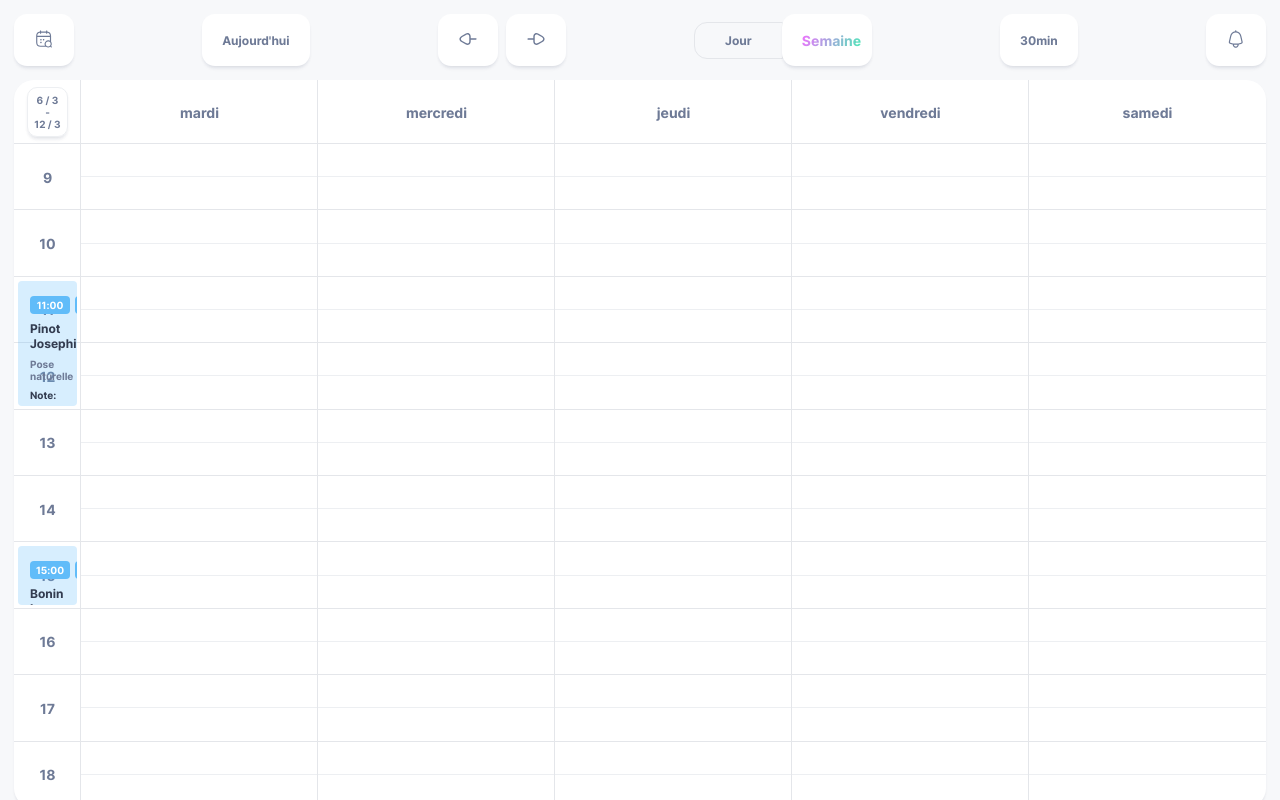
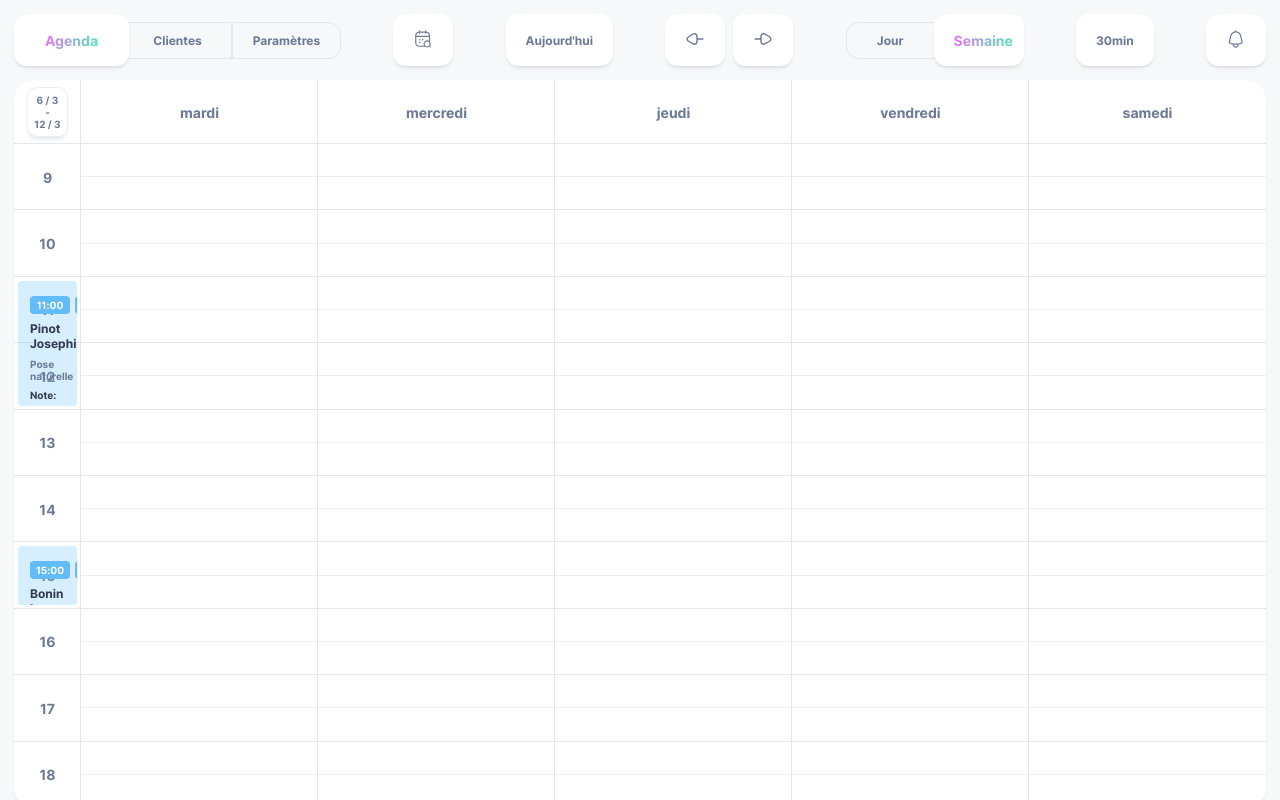
Before and after one commit to jpjcq/proplanner-admin, a React (Vite) app: page / in a window 1280 px wide. Built offline with nearby package versions, Linux system fonts and the light colour scheme.

Commit message:
page switcher done

```diff
--- a/src/App.tsx
+++ b/src/App.tsx
@@ -1,4 +1,4 @@
-import { useState } from "react";
+import { useContext, useRef, useState } from "react";
 import Agenda from "./components/Agenda";
 import Slider from "react-slick";
 import DatePicker from "./components/DatePicker";
@@ -6,11 +6,18 @@ import Navbar from "./components/Navbar";
 import "slick-carousel/slick/slick.css";
 import "slick-carousel/slick/slick-theme.css";
 import CustomerList from "./components/CustomerList";
+import SliderContext from "./contexts/slider/slider-context";
 
 export default function App() {
   const [isDatePickerOpen, setIsDatePickerOpen] = useState(false);
-  const [activeSlide, setActiveSlide] = useState(0);
-  console.log(activeSlide);
+  const sliderRef = useRef<Slider>(null);
+  const sliderCtx = useContext(SliderContext);
+
+  const goToSlide = (index: number): void => {
+    sliderRef.current?.slickGoTo(index);
+    sliderCtx.setActiveSlider(index);
+  };
+
   var settings = {
     dots: false,
     infinite: true,
@@ -18,20 +25,17 @@ export default function App() {
     slidesToShow: 1,
     slidesToScroll: 1,
     afterChange: (current: number) => {
-      setActiveSlide(current);
+      sliderCtx.setActiveSlider(current);
     },
   };
   return (
     <>
-      <Navbar
-        onDatePickerClick={setIsDatePickerOpen}
-        activeSlide={activeSlide}
-      />
+      <Navbar onDatePickerClick={setIsDatePickerOpen} goToSlide={goToSlide} />
       <DatePicker
         isOpen={isDatePickerOpen}
         onDismiss={() => setIsDatePickerOpen(false)}
       />
-      <Slider {...settings}>
+      <Slider {...settings} ref={sliderRef}>
         <Agenda />
         <CustomerList />
         <Agenda />
--- a/src/components/CustomerList/index.tsx
+++ b/src/components/CustomerList/index.tsx
@@ -48,10 +48,10 @@ export default function CustomerList() {
           <SmallSubHeader>{customer.name}</SmallSubHeader>
         </Name>
         <Infos>
-          <SmallSubHeader style={{ marginRight: "25px" }}>
+          <SmallSubHeader style={{ marginRight: "25px" }} fontWeight={500}>
             {customer.tel}
           </SmallSubHeader>
-          <SmallSubHeader style={{ marginRight: "75px" }}>
+          <SmallSubHeader style={{ marginRight: "75px" }} fontWeight={500}>
             {customer.mail}
           </SmallSubHeader>
           <Links>
--- /dev/null
+++ b/src/components/Navbar/PageSwitcher.tsx
@@ -0,0 +1,111 @@
+import { useContext } from "react";
+import styled from "styled-components";
+import SliderContext from "../../contexts/slider/slider-context";
+import NavButton from "./NavButton";
+
+const SwitchWrapper = styled.div<{ activeSlide: number }>`
+  position: relative;
+  height: 100%;
+  min-width: 327px;
+  display: flex;
+  align-items: center;
+  ${({ activeSlide }) => {
+    let css = "";
+    switch (activeSlide) {
+      case 0:
+        css += `justify-content: flex-start;`;
+        return css;
+      case 1:
+        css += `justify-content: center;`;
+        return css;
+      case 2:
+        css += `justify-content: flex-end;`;
+        return css;
+    }
+  }}
+`;
+
+const BackgroundWrapper = styled.div`
+  position: absolute;
+  display: flex;
+  width: 100%;
+  height: 37px;
+  z-index: 1;
+`;
+
+const BackgroundButtonLeft = styled.div`
+  height: 37px;
+  width: 50%;
+  display: flex;
+  justify-content: center;
+  align-items: center;
+  font-size: 12px;
+  font-weight: 700;
+  color: ${({ theme }) => theme.colors.policeMedium};
+  border: 1px solid ${({ theme }) => theme.colors.borderMedium};
+  border-radius: 13px 0 0 13px;
+`;
+
+const BackgroundButtonMiddle = styled.div`
+  height: 37px;
+  width: 50%;
+  display: flex;
+  justify-content: center;
+  align-items: center;
+  font-size: 12px;
+  font-weight: 700;
+  color: ${({ theme }) => theme.colors.policeMedium};
+  border: 1px solid ${({ theme }) => theme.colors.borderMedium};
+`;
+
+const BackgroundButtonRight = styled.div`
+  height: 37px;
+  width: 50%;
+  display: flex;
+  justify-content: center;
+  align-items: center;
+  font-size: 12px;
+  font-weight: 700;
+  color: ${({ theme }) => theme.colors.policeMedium};
+  border: 1px solid ${({ theme }) => theme.colors.borderMedium};
+  border-radius: 0 13px 13px 0;
+`;
+
+const spring = {
+  type: "spring",
+  stiffness: 700,
+  damping: 30,
+};
+
+interface PageSwitcherProps {
+  goToSlide: (index: number) => void;
+}
+
+export default function PageSwitcher({ goToSlide }: PageSwitcherProps) {
+  const sliderCtx = useContext(SliderContext);
+  return (
+    <SwitchWrapper activeSlide={sliderCtx.activeSlider}>
+      <NavButton
+        style={{ minWidth: "115px", position: "absolute", zIndex: 2 }}
+        accent
+        layout
+        transition={spring}
+      >
+        {(sliderCtx.activeSlider === 0 && "Agenda") ||
+          (sliderCtx.activeSlider === 1 && "Clientes") ||
+          (sliderCtx.activeSlider === 2 && "Paramètres")}
+      </NavButton>
+      <BackgroundWrapper>
+        <BackgroundButtonLeft onClick={() => goToSlide(0)}>
+          Agenda
+        </BackgroundButtonLeft>
+        <BackgroundButtonMiddle onClick={() => goToSlide(1)}>
+          Clientes
+        </BackgroundButtonMiddle>
+        <BackgroundButtonRight onClick={() => goToSlide(2)}>
+          Paramètres
+        </BackgroundButtonRight>
+      </BackgroundWrapper>
+    </SwitchWrapper>
+  );
+}
--- a/src/components/Navbar/index.tsx
+++ b/src/components/Navbar/index.tsx
@@ -8,6 +8,7 @@ import Bell from "../Icons/Bell";
 import Calendar from "../Icons/Calendar";
 import DayWeekSwitch from "./DayWeekSwitch";
 import NavButton from "./NavButton";
+import PageSwitcher from "./PageSwitcher";
 
 const Wrapper = styled.div`
   display: flex;
@@ -22,13 +23,14 @@ const ArrowsWrapper = styled.div`
 
 interface NavbarProps {
   onDatePickerClick: Dispatch<SetStateAction<boolean>>;
-  activeSlide: number;
+  goToSlide: (index: number) => void;
 }
 
-export default function Navbar({ onDatePickerClick }: NavbarProps) {
+export default function Navbar({ onDatePickerClick, goToSlide }: NavbarProps) {
   const agendaCtx = useContext(AgendaContext);
   return (
     <Wrapper>
+      <PageSwitcher goToSlide={goToSlide} />
       <NavButton onClick={() => onDatePickerClick(true)}>
         <Calendar />
       </NavButton>
--- /dev/null
+++ b/src/contexts/slider/SliderProvider.tsx
@@ -0,0 +1,17 @@
+import { ReactNode, useState } from "react";
+import SliderContext from "./slider-context";
+
+export default function SliderProvider({ children }: { children: ReactNode }) {
+  const [activeSlider, setActiveSlider] = useState(0);
+  const sliderContext = {
+    activeSlider: activeSlider,
+    setActiveSlider(index: number) {
+      setActiveSlider(index);
+    },
+  };
+  return (
+    <SliderContext.Provider value={sliderContext}>
+      {children}
+    </SliderContext.Provider>
+  );
+}
--- /dev/null
+++ b/src/contexts/slider/slider-context.ts
@@ -0,0 +1,10 @@
+import { createContext } from "react";
+
+const context = {
+  activeSlider: 0,
+  setActiveSlider(index: number) {},
+};
+
+const SliderContext = createContext(context);
+
+export default SliderContext;
--- a/src/main.tsx
+++ b/src/main.tsx
@@ -4,15 +4,18 @@ import ThemeProvider, { ThemedGlobalStyle } from "./theme";
 import ParametersProvider from "./contexts/parameters/ParametersProvider";
 import App from "./App";
 import AgendaProvider from "./contexts/agenda/AgendaProvider";
+import SliderProvider from "./contexts/slider/SliderProvider";
 
 ReactDOM.createRoot(document.getElementById("root") as HTMLElement).render(
   <React.StrictMode>
     <AgendaProvider>
       <ParametersProvider>
-        <ThemeProvider>
-          <ThemedGlobalStyle />
-          <App />
-        </ThemeProvider>
+        <SliderProvider>
+          <ThemeProvider>
+            <ThemedGlobalStyle />
+            <App />
+          </ThemeProvider>
+        </SliderProvider>
       </ParametersProvider>
     </AgendaProvider>
   </React.StrictMode>
```
